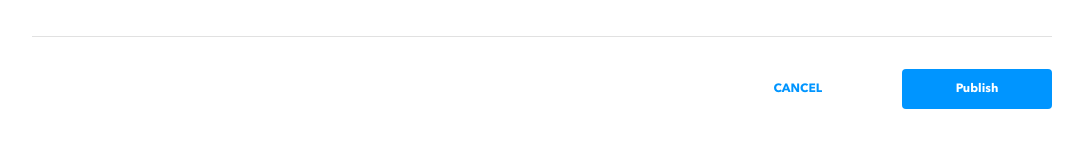
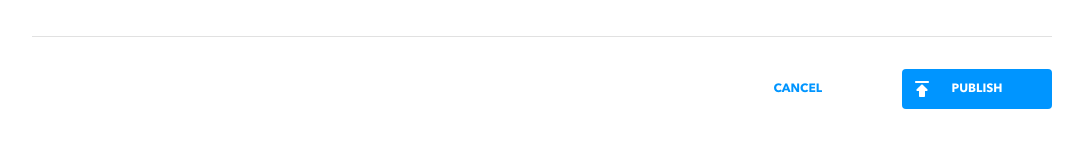
Before and after one commit to Sandro927/Alejandro-Mandala-BrainFlix, a React (Create React App) app: page /upload in a window 1280 px wide. Shown: the part 464-612 px from the top of the page, without its empty margins (98-1181 px from the left). Built offline with nearby package versions, Linux system fonts and the light colour scheme; what javascript-time-ago would draw is missing.

Commit message:
upload button image added

```diff
--- a/src/components/ActiveVideoComments/ActiveVideoComments.js
+++ b/src/components/ActiveVideoComments/ActiveVideoComments.js
@@ -2,7 +2,7 @@ import { Component } from 'react'
 import avatar from '../../assets/images/images/Mohan-muruge.jpg'
 import Comment from '../Comment/Comment'
 import './ActiveVideoComments.scss'
-import AddCommentIcon from '@mui/icons-material/AddComment';
+import AddCommentIcon from '../../assets/images/icons/add_comment.svg';
 import axios from 'axios'
 class ActiveVideoComments extends Component {
 
@@ -48,7 +48,7 @@ class ActiveVideoComments extends Component {
               <textarea className="comments__textarea" id="newComment" name="newComment" rows="5" placeholder="Add a new comment" value={this.state.newComment} onChange={this.handleChange} />
             </div>
             <button className="comments__button" type="submit">
-              <AddCommentIcon className="comments__icon" />COMMENT
+              <img src={AddCommentIcon} className="comments__icon" />COMMENT
             </button>
           </form>
         </div>
--- a/src/components/UploadForm/UploadForm.js
+++ b/src/components/UploadForm/UploadForm.js
@@ -6,8 +6,8 @@ import uploadIcon from '../../assets/images/icons/publish.svg'
 import axios from 'axios';
 export class UploadForm extends Component {
   state = {
-    videoTitle: null,
-    videoDescription: null,
+    videoTitle: "",
+    videoDescription: "",
     submit: false
   }
 
@@ -78,7 +78,10 @@ export class UploadForm extends Component {
           </div>
         </div>
         <div className="form__buttons">
-          <input className="form__submit" type='Submit' defaultValue="Publish"></input>
+          <button className="form__submit">
+            <img className="form__icon" src={uploadIcon}></img>
+            PUBLISH
+          </button>
           <Link className="form__link" to='/'>CANCEL</Link>
         </div>
       </form>
--- a/src/components/UploadForm/UploadForm.scss
+++ b/src/components/UploadForm/UploadForm.scss
@@ -142,4 +142,12 @@
     &__text--error, &__textarea--error {
         border: 2px solid #D22D2D;
     }
+
+    &__icon {
+        position: absolute;
+        left: 0;
+        top: 50%;
+        transform: translateY(-50%);
+        margin-left: 0.5rem;
+    }
 }
```
